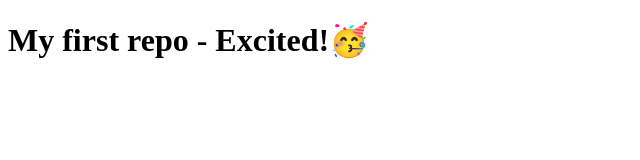
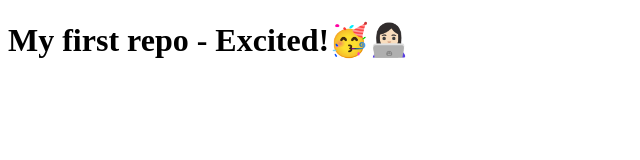
Before and after one commit to tati89/boolean-uk-first-repo, a website: page index.html in a window 1280 px wide. Shown: the whole page, without its empty margins (0-640 px from the left). Drawn offline with Linux system fonts and the light colour scheme.

Commit message:
Added emoji

```diff
--- a/index.html
+++ b/index.html
@@ -8,7 +8,7 @@
   </head>
   <body>
     <h1>
-      My first repo - Excited!🥳
+      My first repo - Excited!🥳👩🏻‍💻
     </h1>
   </body>
 </html>
```
